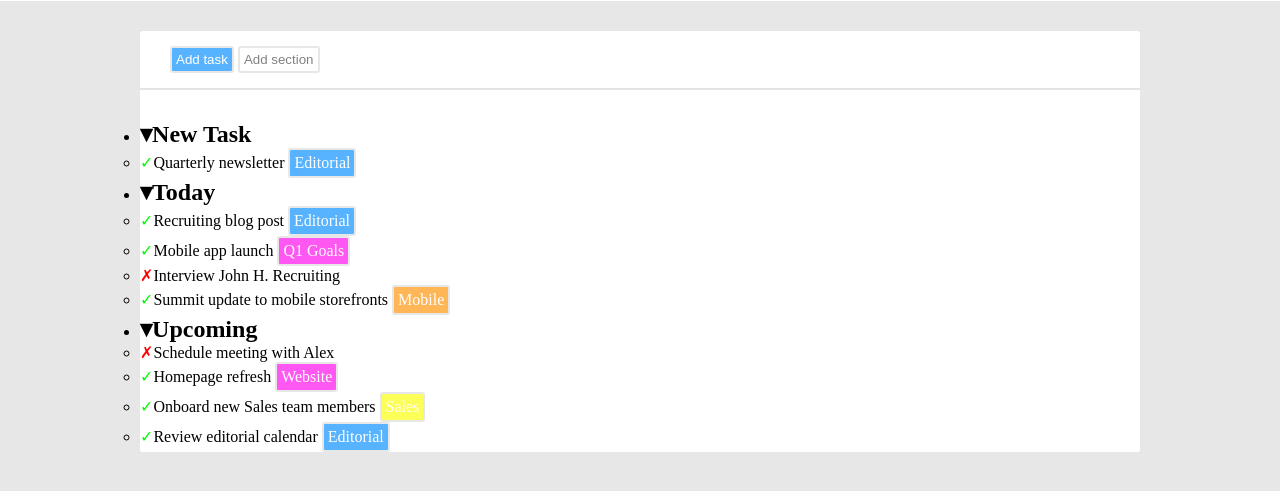
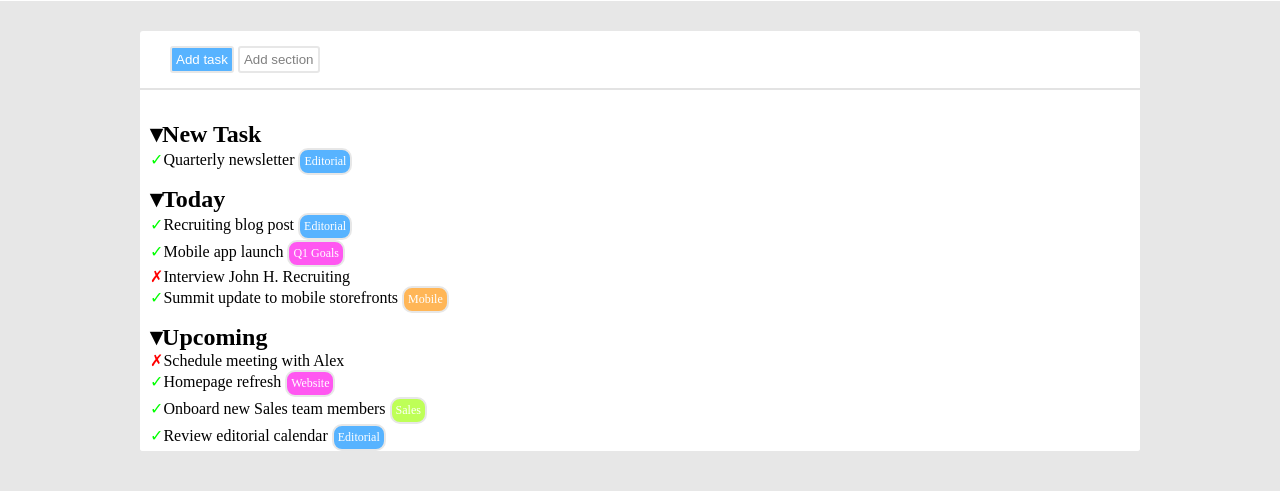
Before and after one commit to GiuseppeDalessio7/html-css-toboolist, a plain HTML site: page index.html in a window 1280 px wide. Shown: the part 53-544 px from the top of the page. Drawn offline with Linux system fonts and the light colour scheme.

Commit message:
Finish commit
Fix Ul and span

```diff
--- a/css/style.css
+++ b/css/style.css
@@ -38,55 +38,40 @@
 
 }
 
-/* Bottoni */
+/* Span */
+
+
+.editorial, .q1goals, .recruting, .sales, .website, .mobile{
+    padding: 4px;
+    border-radius: 10px;
+    border: 2px solid #e7e7e7;
+    display: inline-block;
+    font-size: 12px;}
+
 .editorial{color:white;
-    background-color:#008cffa8;
-    padding: 4px;
-    border-radius: 3px;
-    border: 2px solid #e7e7e7;
-    display: inline-block;}
+    background-color:#008cffa8;}
+
 
 .q1goals{color:white;
     background-color:#ff00eaa8;
-    padding: 4px;
-    border-radius: 3px;
-    border: 2px solid #e7e7e7;
-    display: inline-block;}
+    }
 
 .recruting{color:white;
     background-color:#6000faa8;
-    padding: 4px;
-    border-radius: 3px;
-    border: 2px solid #00ff40;
-    display: inline-block;}
+    }
 
 .sales{color:white;
-    background-color:#fbff00a8;
-    padding: 4px;
-    border-radius: 3px;
-    border: 2px solid #e7e7e7;
-    display: inline-block;}
+    background-color:#9dff00a8;
+    }
 
 .website{color:white;
     background-color:#ff00eaa8;
-    padding: 4px;
-    border-radius: 3px;
-    border: 2px solid #e7e7e7;
-    display: inline-block;}
+    }
 
-.recruting{color:white;
-    background-color:#00ff9da8;
-    padding: 4px;
-    border-radius: 3px;
-    border: 2px solid #e7e7e7;
-    display: inline-block;}
 
 .mobile{color:white;
     background-color:#ff9100a8;
-    padding: 4px;
-    border-radius: 3px;
-    border: 2px solid #e7e7e7;
-    display: inline-block;}
+   }
 
 
 
@@ -108,7 +93,13 @@
 
 .boxtask{
     margin: 30px;
+    margin-left: 30px;
     }
+
+ul{list-style-type: none;}
+
+.item{margin-left: 10px;
+    margin-bottom: 10px;}
 
 .textbox{display: inline-block;}
 
```
